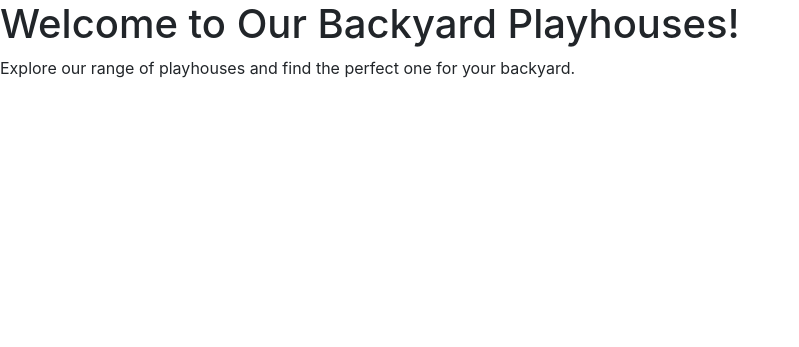
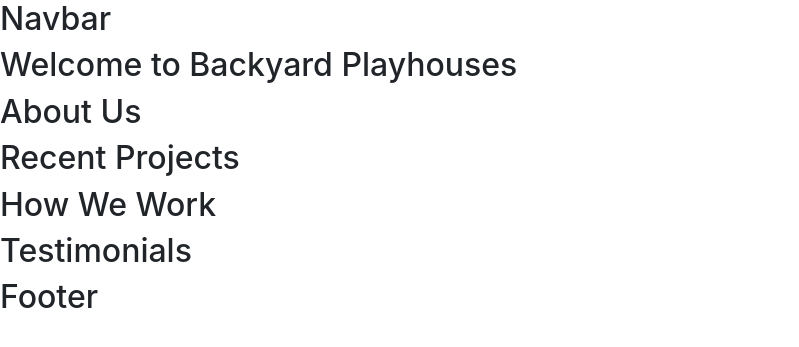
Before and after one commit to EAmbrozas/backyard-playhouses, a Django app: page / in a window 1280 px wide. Shown: the top 347 px of the page, without its empty margins (0-799 px from the left). Run offline with Django 5.2, Linux system fonts and the light colour scheme; some libraries are stand-ins or nearby versions.

Commit message:
Enhance index.html with structured content sections and integrate navbar & footer

```diff
--- a/backyard_playhouses/settings.py
+++ b/backyard_playhouses/settings.py
@@ -11,7 +11,10 @@ https://docs.djangoproject.com/en/5.0/ref/settings/
 """
 
 from pathlib import Path
+
 import os
+if os.path.isfile('env.py'):
+    import env
 
 # Build paths inside the project like this: BASE_DIR / 'subdir'.
 BASE_DIR = Path(__file__).resolve().parent.parent
--- a/home/templates/home/index.html
+++ b/home/templates/home/index.html
@@ -8,9 +8,37 @@
 {% endblock extra_css %}
 
 {% block content %}
-<!-- Page-specific content goes here -->
-<h1>Welcome to Our Backyard Playhouses!</h1>
-<p>Explore our range of playhouses and find the perfect one for your backyard.</p>
+
+<!-- Hero Section -->
+<section id="hero">
+    <h2>Welcome to Backyard Playhouses</h2>
+    <!-- Hero content like a featured image or slider, and a compelling headline -->
+</section>
+
+<!-- About Us -->
+<section id="about-us">
+    <h2>About Us</h2>
+    <!-- Brief intro about your company -->
+</section>
+
+<!-- Recent Projects -->
+<section id="recent-projects">
+    <h2>Recent Projects</h2>
+    <!-- Showcase of recent playhouses or projects -->
+</section>
+
+<!-- How We Work -->
+<section id="how-we-work">
+    <h2>How We Work</h2>
+    <!-- Explanation of the process from selection to installation -->
+</section>
+
+<!-- Testimonials -->
+<section id="testimonials">
+    <h2>Testimonials</h2>
+    <!-- Customer testimonials or reviews -->
+</section>
+
 {% endblock content %}
 
 {% block extra_js %}
--- a/templates/base.html
+++ b/templates/base.html
@@ -18,13 +18,18 @@
     {% block extra_css %}{% endblock extra_css %}
 </head>
 <body>
+    <!-- Header -->
     <header>
-        <!-- Your site's navigation bar, logo, etc. -->
+        <!-- Navigation -->
+        {% include 'includes/_navbar.html' %}
     </header>
 
     <!-- Main content block -->
     {% block content %}
     {% endblock content %}
+
+    <!-- Footer -->
+    {% include 'includes/_footer.html' %}
 
     <!-- Optional JavaScript -->
     <!-- jQuery first, then Popper.js, then Bootstrap JS -->
--- /dev/null
+++ b/templates/includes/_footer.html
@@ -0,0 +1,4 @@
+<footer>
+    <h2>Footer</h2>
+    <!-- Footer content goes here -->
+</footer>
--- /dev/null
+++ b/templates/includes/_navbar.html
@@ -0,0 +1,4 @@
+<nav>
+    <h2>Navbar</h2>
+    <!-- Navigation bar content goes here -->
+</nav>
```
